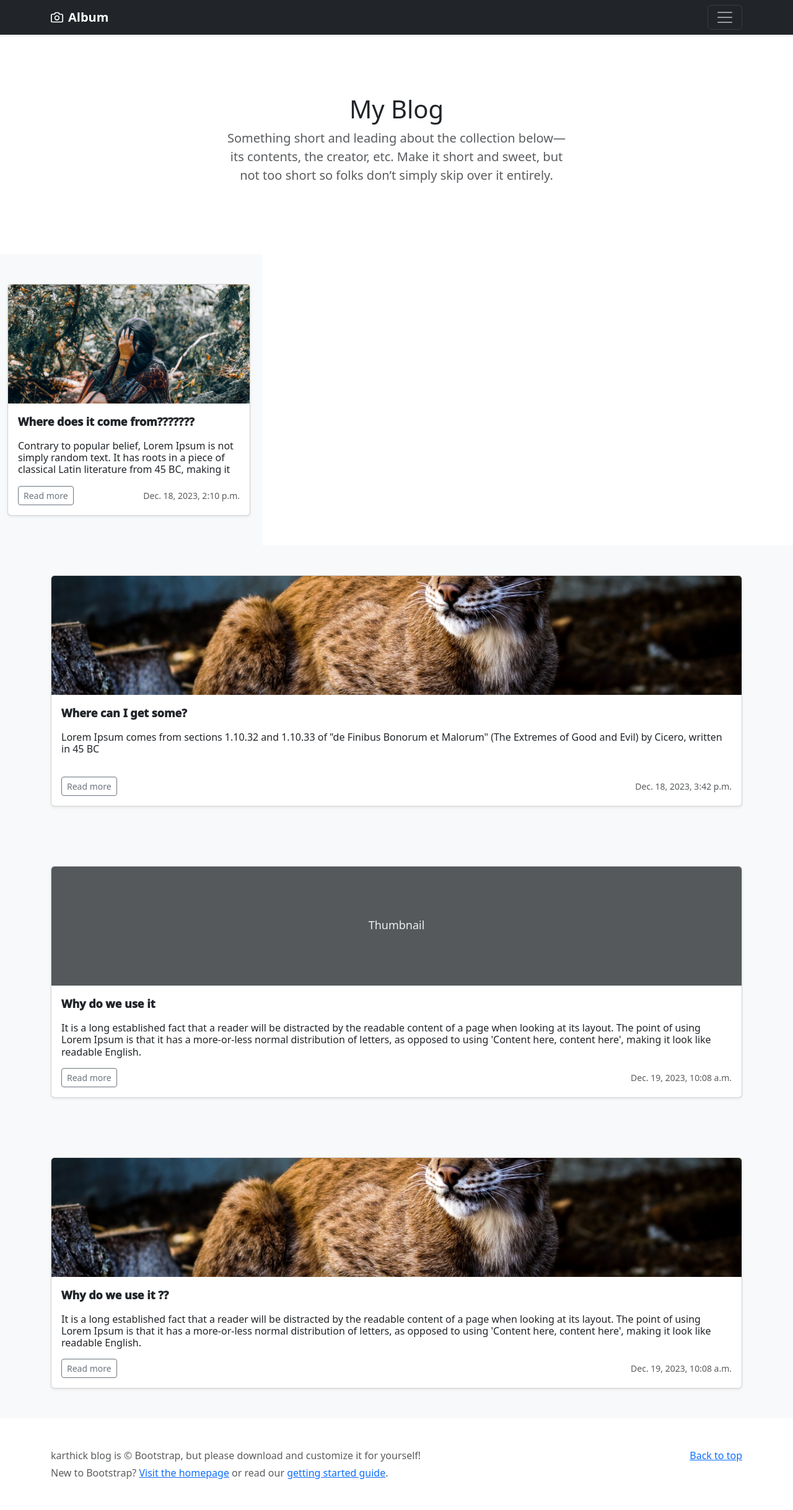
After one commit to diliplj/test_deploy, a Django app: page /web/blog_list/ in a window 1280 px wide. The commit adds this page. Shown: the whole page at 62% size. Run offline with Django 4.2, Linux system fonts and the light colour scheme; a user stored in the database is signed in; data comes from the database, SQL or seed files in the repository; some libraries are stand-ins or nearby versions.

```diff
--- a/rest_form/rest_api/models.py
+++ b/rest_form/rest_api/models.py
@@ -59,7 +59,7 @@ class UserTable(models.Model):
 
 
 
-class Article(models.Model):
+class Blog(models.Model):
     uid = models.CharField(max_length=15, db_index=True)
     title = models.CharField(max_length = 50, null=False)
     headline = models.TextField(null=False)
@@ -74,14 +74,14 @@ class Article(models.Model):
     datamode = models.CharField(max_length=257, default='Active', choices=DATAMODE_CHOICES)
 
     def save(self, *args, **kwargs):
-        super(Article, self).save(*args, **kwargs)
+        super(Blog, self).save(*args, **kwargs)
         if self.title:
             self.slug = slugify(self.title)
-            super(Article, self).save()
+            super(Blog, self).save()
         num = api.six_digit_otp(6,None)
         num = str(list(num)[0])
         self.uid = str(num)+'-%06d' % self.id
-        super(Article, self).save(*args, **kwargs)
+        super(Blog, self).save(*args, **kwargs)
         return self
 
     def __str__(self):
@@ -91,12 +91,12 @@ class Article(models.Model):
         return '{0}'.format(self.title)
 
     class Meta:
-        db_table = "Article"
-        verbose_name = "Article"
+        db_table = "Blog"
+        verbose_name = "Blog"
 
 
 class Comment(models.Model):
-    article = models.ForeignKey(Article, on_delete=models.CASCADE)
+    blog_model = models.ForeignKey(Blog, on_delete=models.CASCADE)
     comment = models.TextField(null=True)
     slug = models.SlugField(max_length=255,blank=True,null=True)
     created_on = models.DateTimeField(auto_now_add=True)
@@ -107,7 +107,7 @@ class Comment(models.Model):
     datamode = models.CharField(max_length=257, default='Active', choices=DATAMODE_CHOICES)
 
     def __str__(self):
-        return '{0}'.format(self.article.title)
+        return '{0}'.format(self.blog.title)
 
     class Meta:
         db_table = "Comment"
--- /dev/null
+++ b/rest_form/rest_api/templates/blog_list.html
@@ -0,0 +1,153 @@
+<!doctype html>
+<html lang="en">
+  <head>
+    {% include 'head.html' %}
+    <meta charset="utf-8">
+    <meta name="viewport" content="width=device-width, initial-scale=1">
+    <meta name="description" content="">
+    <meta name="author" content="Mark Otto, Jacob Thornton, and Bootstrap contributors">
+    <meta name="generator" content="Hugo 0.84.0">
+    <title>Album example · Bootstrap v5.0</title>
+
+    <link rel="canonical" href="https://getbootstrap.com/docs/5.0/examples/album/">
+
+
+
+
+    <style>
+      .bd-placeholder-img {
+        font-size: 1.125rem;
+        text-anchor: middle;
+        -webkit-user-select: none;
+        -moz-user-select: none;
+        user-select: none;
+      }
+
+      @media (min-width: 768px) {
+        .bd-placeholder-img-lg {
+          font-size: 3.5rem;
+        }
+      }
+    </style>
+
+
+  </head>
+  <body>
+
+<header>
+  <div class="collapse bg-dark" id="navbarHeader">
+    <div class="container">
+      <div class="row">
+        <div class="col-sm-8 col-md-7 py-4">
+          <h4 class="text-white">About</h4>
+          <p class="text-muted">Add some information about the album below, the author, or any other background context. Make it a few sentences long so folks can pick up some informative tidbits. Then, link them off to some social networking sites or contact information.</p>
+        </div>
+        <div class="col-sm-4 offset-md-1 py-4">
+          <h4 class="text-white">Contact</h4>
+          <ul class="list-unstyled">
+            <li><a href="#" class="text-white">Follow on Twitter</a></li>
+            <li><a href="#" class="text-white">Like on Facebook</a></li>
+            <li><a href="#" class="text-white">Email me</a></li>
+          </ul>
+        </div>
+      </div>
+    </div>
+  </div>
+  <div class="navbar navbar-dark bg-dark shadow-sm">
+    <div class="container">
+      <a href="#" class="navbar-brand d-flex align-items-center">
+        <svg xmlns="http://www.w3.org/2000/svg" width="20" height="20" fill="none" stroke="currentColor" stroke-linecap="round" stroke-linejoin="round" stroke-width="2" aria-hidden="true" class="me-2" viewBox="0 0 24 24"><path d="M23 19a2 2 0 0 1-2 2H3a2 2 0 0 1-2-2V8a2 2 0 0 1 2-2h4l2-3h6l2 3h4a2 2 0 0 1 2 2z"/><circle cx="12" cy="13" r="4"/></svg>
+        <strong>Album</strong>
+      </a>
+      <button class="navbar-toggler" type="button" data-bs-toggle="collapse" data-bs-target="#navbarHeader" aria-controls="navbarHeader" aria-expanded="false" aria-label="Toggle navigation">
+        <span class="navbar-toggler-icon"></span>
+      </button>
+    </div>
+  </div>
+</header>
+
+<main>
+
+  <section class="py-5 text-center container">
+    <div class="row py-lg-5">
+      <div class="col-lg-6 col-md-8 mx-auto">
+        <h1 class="fw-light">My Blog</h1>
+        <p class="lead text-muted">Something short and leading about the collection below—its contents, the creator, etc. Make it short and sweet, but not too short so folks don’t simply skip over it entirely.</p>
+        <!-- <p>
+          <a href="#" class="btn btn-primary my-2">Main call to action</a>
+          <a href="#" class="btn btn-secondary my-2">Secondary action</a>
+        </p> -->
+      </div>
+    </div>
+  </section>
+  <div class="row row-cols-1 row-cols-sm-2 row-cols-md-3 g-3">
+  {% for blog_data in blog_datas %}
+  <div class="album py-5 bg-light">
+    <div class="container">
+
+      <!-- <div class="row row-cols-1 row-cols-sm-2 row-cols-md-3 g-3"> -->
+        <div class="col">
+          <!-- <a href="{% url 'blog_detail_page' blog_data.uid %}" style="text-decoration:none; color: black;">  -->
+          <div class="card shadow-sm">
+            {% if blog_data.image %}
+            <img class="card-img-top" style="width: 100%; height: 15vw; object-fit: cover;" src="{{blog_data.image.url}}" alt="Card image cap">
+            {% else %}
+            <svg class="bd-placeholder-img card-img-top" style="width: 100%; height: 15vw; object-fit: cover;" xmlns="http://www.w3.org/2000/svg" role="img" aria-label="Placeholder: Thumbnail" preserveAspectRatio="xMidYMid slice" focusable="false"><title>Placeholder</title><rect width="100%" height="100%" fill="#55595c"/><text x="50%" y="50%" fill="#eceeef" dy=".3em">Thumbnail</text></svg>
+            {% endif %}
+            <div class="card-body">
+
+              <p class="card-text" style="font-weight: 1000; font-size: large;">{{blog_data.title}}</p>
+              <p class="card-text" style="line-height:1.2em; height:3.6em; font-weight: 400; font-size: medium; overflow:hidden; ">{{blog_data.headline}}</p>
+              <div class="d-flex justify-content-between align-items-center">
+                <div class="btn-group">
+                    {% if admin == True %}
+
+                    <a href="{% url 'blog_upload' blog_data.uid %}">
+                      <button type="button" class="btn btn-sm btn-outline-secondary">Update</button>
+                    </a>
+                    <a href="{% url 'blog_delete' blog_data.uid %}">
+                      <button type="button" class="btn btn-sm btn-outline-secondary">Delete</button>
+                    </a>
+                    <a href="{% url 'blog_detail_page' blog_data.uid %}">
+                      <button type="button" class="btn btn-sm btn-outline-secondary">Read more</button>
+                    </a>
+                  {% else %}
+                  <a href="{% url 'blog_detail_page' blog_data.uid %}">
+                    <button type="button" class="btn btn-sm btn-outline-secondary">Read more</button>
+                  </a>
+                </div>
+
+                <small class="text-muted">{{blog_data.updated_on}}</small>
+                {% endif %}
+                <!-- <small class="text-muted">{{blog_data.updated_by}}</small> -->
+              </div>
+            </div>
+
+
+          </div>
+        <!-- </a> -->
+        </div>
+
+      </div>
+    </div>
+  </div>
+
+
+  {% endfor %}
+</main>
+<footer class="text-muted py-5">
+  <div class="container">
+    <p class="float-end mb-1">
+      <a href="#">Back to top</a>
+    </p>
+    <p class="mb-1">karthick blog is &copy; Bootstrap, but please download and customize it for yourself!</p>
+    <p class="mb-0">New to Bootstrap? <a href="/">Visit the homepage</a> or read our <a href="../getting-started/introduction/">getting started guide</a>.</p>
+  </div>
+</footer>
+
+
+    <script src="../assets/dist/js/bootstrap.bundle.min.js"></script>
+
+
+  </body>
+</html>
--- a/rest_form/rest_api/templates/article_upload.html
+++ b/rest_form/rest_api/templates/blog_upload.html
@@ -1,9 +1,9 @@
 {% include 'head.html' %}
 {% block content %}
 <div class="container-fluid d-flex justify-content-md-center align-items-center">
-    <form action="{% url 'article_upload' data.uid %}" method="post" enctype="multipart/form-data">
+    <form action="{% url 'blog_upload' data.uid %}" method="post" enctype="multipart/form-data">
         {% csrf_token %}
-        <div class="panel-heading "><h4>Upload My Article</h4></div>
+        <div class="panel-heading "><h4>Upload My blog</h4></div>
         <div class="form-group my-3">
             <label for="exampleInputUsername1">Title</label>
             <div class="col-md-6">
@@ -32,7 +32,7 @@
         </div>
 
         <div class="col-auto my-2">
-        <button type="submit" class="btn btn-primary">Update Article</button>
+        <button type="submit" class="btn btn-primary">Update blog</button>
             </div>
 
         <!-- <div class="col-auto my-2">
--- a/rest_form/rest_api/templates/head.html
+++ b/rest_form/rest_api/templates/head.html
@@ -8,6 +8,7 @@
 
     {% load bootstrap5 %}
     {% bootstrap_css %}
+
     {% bootstrap_javascript %}
 </head>
 <body>
--- a/rest_form/rest_api/templates/otp.html
+++ b/rest_form/rest_api/templates/otp.html
@@ -1,4 +1,5 @@
 {% include 'head.html' %}
+{% load crispy_forms_tags %}
 {% block content %}
 <div class="container-fluid d-flex justify-content-md-center align-items-center">
     <form action="{% url 'otp' %}" method="post">
@@ -7,9 +8,9 @@
             {% if email %} {{ email }}{% endif %}
             please check it</h6></div>
         <div class="form-group">
-            <label for="exampleInputUsername1">OTP</label>
+            <!-- <label for="exampleInputUsername1">OTP</label> -->
             <div class="col-md-6">
-            {{ form.otp }}
+            {{ form|crispy }}
             </div>
             {% for msg in messages %}
                 {% if msg %}
--- a/rest_form/rest_form/settings.py
+++ b/rest_form/rest_form/settings.py
@@ -39,6 +39,8 @@ INSTALLED_APPS = [
     'rest_api',
     'rest_framework',
     'bootstrap5',
+    "crispy_forms",
+    "crispy_bootstrap5",
 ]
 
 MIDDLEWARE = [
@@ -57,7 +59,9 @@ AUTHENTICATION_BACKENDS = (
     )
 
 ROOT_URLCONF = 'rest_form.urls'
+CRISPY_ALLOWED_TEMPLATE_PACKS = "bootstrap5"
 
+CRISPY_TEMPLATE_PACK = "bootstrap5"
 TEMPLATES = [
     {
         'BACKEND': 'django.template.backends.django.DjangoTemplates',
```
Also changed, not shown: rest_form/rest_api/form.py (+21 -19 lines), rest_form/rest_api/form_urls.py (+9 -9 lines), rest_form/rest_api/form_views.py (+48 -38 lines), rest_form/rest_api/templates/article.html (deleted, +0 -47 lines), rest_form/rest_api/templates/article_list.html (deleted, +0 -22 lines), rest_form/rest_api/templates/blog.html (added, +32 -0 lines), rest_form/rest_api/templates/blog_details.html (added, +20 -0 lines), rest_form/rest_api/templates/login.html (+33 -24 lines), rest_form/rest_api/templates/register.html (+29 -35 lines), rest_form/rest_api/tests.py (+142 -0 lines), rest_form/db.sqlite3, rest_form/rest_api/media/img_data/glen-hooper-8LWtpfhGP4U-unsplash_HK7Lpze.jpg (added), rest_form/rest_api/migrations/0012_rename_article_blog_alter_blog_options_and_more.py (added), rest_form/rest_api/migrations/0013_alter_blog_options_rename_blog_comment_blog_model_and_more.py (added).
